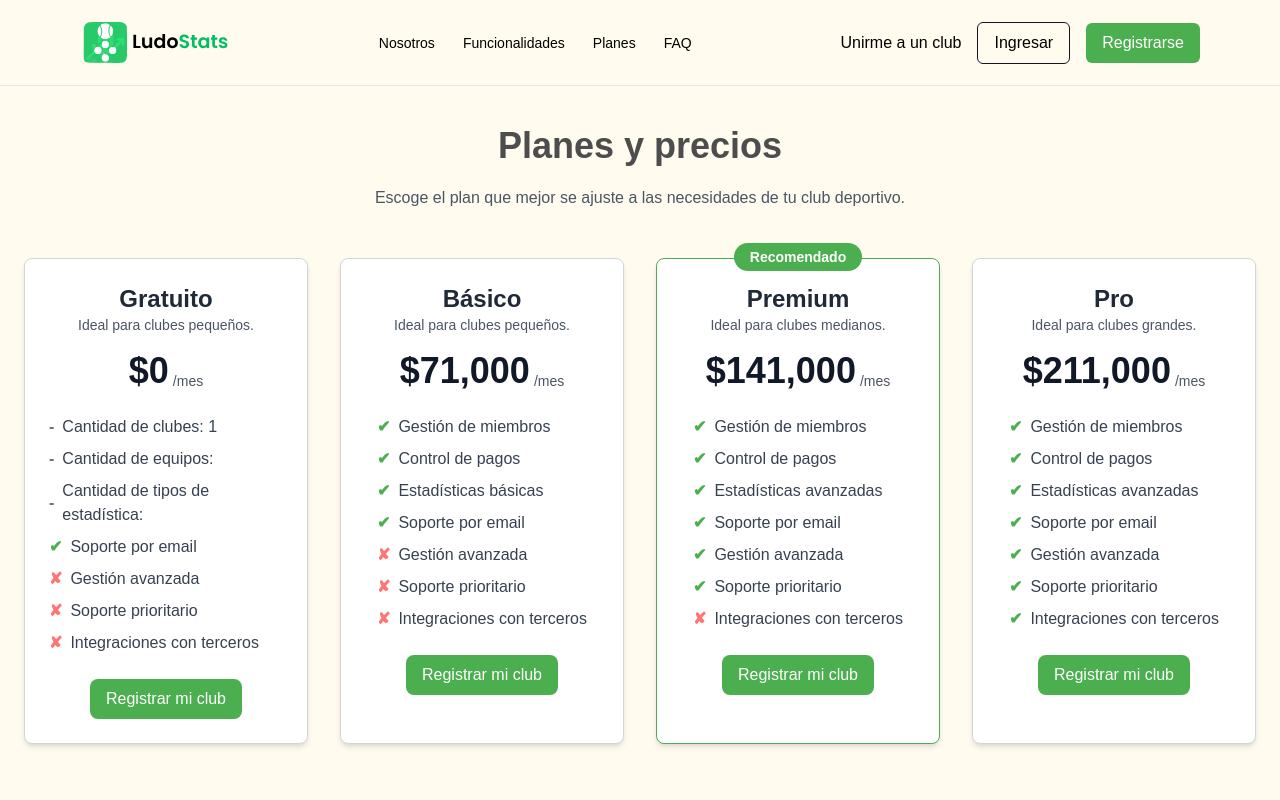
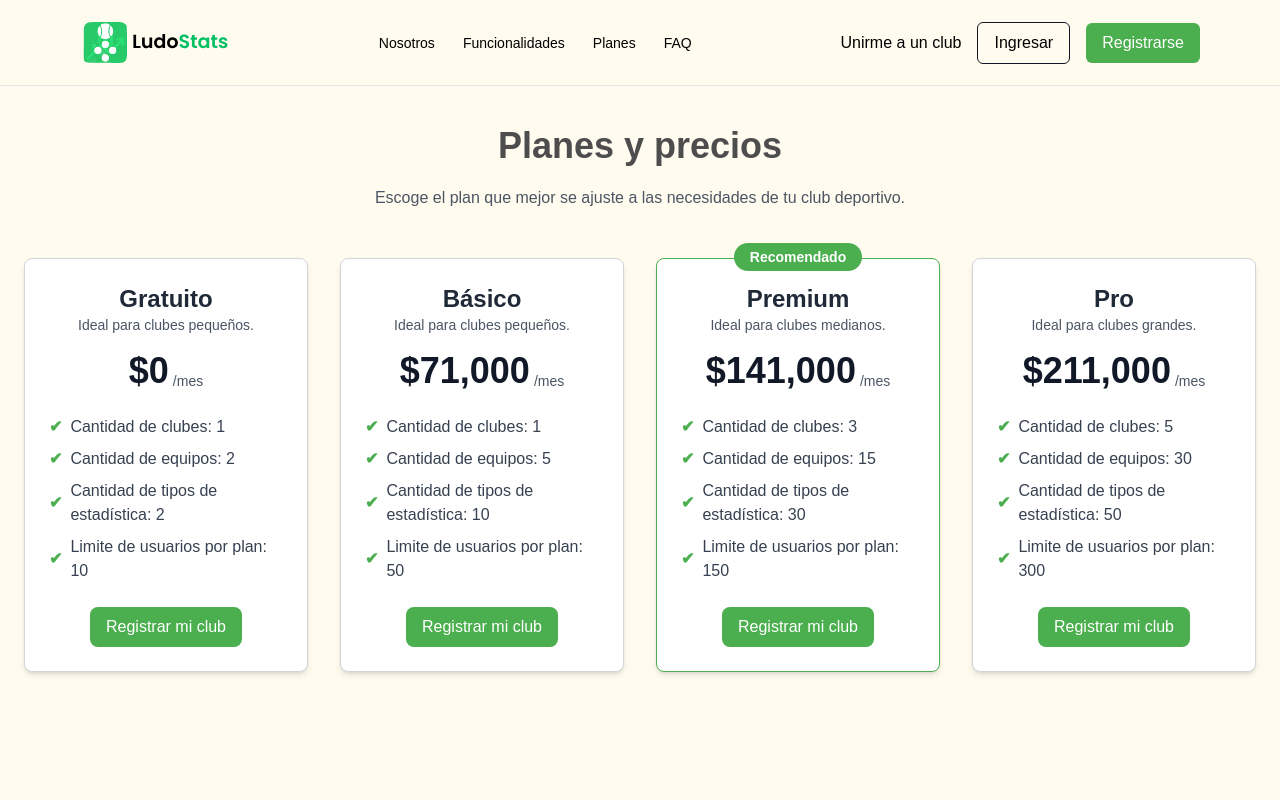
Before and after one commit to isilvao/ludostats, a Next.js app in the folder frontend/: page /plans in a window 1280 px wide. Shown: the top 800 px of the page. Built offline with nearby package versions, Linux system fonts and the light colour scheme.

Commit message:
Cambios finales

```diff
--- a/frontend/api/user.js
+++ b/frontend/api/user.js
@@ -173,8 +173,6 @@ export class User {
         otp: storedOtp,
         email,
       };
-
-      console.log(3);
 
       const url = `${this.baseApi}/send-email/user`;
 
--- a/frontend/app/(application)/(actions)/home/page.tsx
+++ b/frontend/app/(application)/(actions)/home/page.tsx
@@ -16,7 +16,6 @@ import { Toaster } from '@/components/ui/sonner';
 // Interfaces para cada tipo (puedes modificarlas según tu API)
 interface Equipo {
   id: string;
-  //Equipo: {
   nombre: string;
   logo?: string;
   rol: string;
@@ -24,7 +23,6 @@ interface Equipo {
     nombre: string;
     deporte: string;
   };
-  //};
 }
 
 interface Club {
@@ -72,18 +70,14 @@ const Page: React.FC = () => {
 
         const paymentSuccessful = await stripeAPI.isPaymentSuccessful();
 
-        console.log('Payment successful:', paymentSuccessful);
-
-        if (paymentSuccessful) {
+        if (paymentSuccessful === true) {
           toast.success('Pago realizado con éxito', {
             style: {
               background: '#4CAF50', // Fondo verde
               color: '#FFFFFF', // Texto blanco
             },
           });
-        }
-
-        if (!paymentSuccessful) {
+        } else if (paymentSuccessful === false) {
           toast.error('Pago fallido', {
             style: {
               background: '#F44336', // Fondo rojo
@@ -295,8 +289,7 @@ const Page: React.FC = () => {
             <div className="flex space-x-4">
               <button
                 onClick={() => setActiveTab('equipos')}
-                className={`px-4 py-2 font-medium rounded-lg transition ${
-                  activeTab === 'equipos'
+                className={`px-4 py-2 font-medium rounded-lg transition ${activeTab === 'equipos'
                   ? 'bg-brand text-white'
                   : 'bg-gray-200 text-gray-700'
                   }`}
@@ -305,8 +298,7 @@ const Page: React.FC = () => {
               </button>
               <button
                 onClick={() => setActiveTab('clubes')}
-                className={`px-4 py-2 font-medium rounded-lg transition ${
-                  activeTab === 'clubes'
+                className={`px-4 py-2 font-medium rounded-lg transition ${activeTab === 'clubes'
                   ? 'bg-brand text-white'
                   : 'bg-gray-200 text-gray-700'
                   }`}
@@ -315,8 +307,7 @@ const Page: React.FC = () => {
               </button>
               <button
                 onClick={() => setActiveTab('hijos')}
-                className={`px-4 py-2 font-medium rounded-lg transition ${
-                  activeTab === 'hijos'
+                className={`px-4 py-2 font-medium rounded-lg transition ${activeTab === 'hijos'
                   ? 'bg-brand text-white'
                   : 'bg-gray-200 text-gray-700'
                   }`}
--- a/frontend/app/(application)/(actions)/myplan/page.tsx
+++ b/frontend/app/(application)/(actions)/myplan/page.tsx
@@ -15,6 +15,7 @@ interface PlanProps {
     recommended?: boolean;
     clubType: string;
     id?: string | null;
+    isActive?: boolean;
 }
 
 const PlanCard: React.FC<PlanProps> = ({
@@ -25,6 +26,7 @@ const PlanCard: React.FC<PlanProps> = ({
     recommended,
     clubType,
     id,
+    isActive,
 }) => (
     <div
         className={`relative bg-white shadow-md rounded-lg border ${recommended ? 'border-brand' : 'border-gray-300'
@@ -53,12 +55,23 @@ const PlanCard: React.FC<PlanProps> = ({
                 </li>
             ))}
         </ul>
-        {id ? (
-            <CheckoutButton priceId={id} />
+        {isActive ? (
+            <div className="flex justify-center items-center py-10">
+                <button
+                    className="bg-[#378535] text-white px-4 py-2 rounded-lg hover:bg-[#378535]/90 transition-colors">
+                    Plan activo
+                </button>
+            </div>
         ) : (
-            <p className="text-red-500 text-sm">
-                Error: No se encontró ID para este plan
-            </p>
+            id && name !== 'Gratuito' ? (
+                <CheckoutButton priceId={id} />
+            ) : (
+                name !== 'Gratuito' && (
+                    <p className="text-red-500 text-sm">
+                        Error: No se encontró ID para este plan
+                    </p>
+                )
+            )
         )}
     </div>
 );
@@ -93,31 +106,37 @@ async function getPricingData() {
 
         const plans = [
             {
+                name: 'Gratuito',
+                price: 0,
+                features: [
+                    { name: 'Cantidad de clubes: 1', included: true },
+                    { name: 'Cantidad de equipos: 2', included: true },
+                    { name: 'Cantidad de tipos de estadística: 2', included: true },
+                    { name: 'Limite de usuarios por plan: 10', included: true },
+                ],
+                buttonText: 'Registrar mi club',
+                clubType: 'clubes pequeños',
+            },
+            {
                 name: 'Básico',
-                price: 70000,
+                price: 71000,
                 features: [
-                    { name: 'Gestión de miembros', included: true },
-                    { name: 'Control de pagos', included: true },
-                    { name: 'Estadísticas básicas', included: true },
-                    { name: 'Soporte por email', included: true },
-                    { name: 'Gestión avanzada', included: false },
-                    { name: 'Soporte prioritario', included: false },
-                    { name: 'Integraciones con terceros', included: false },
+                    { name: 'Cantidad de clubes: 1', included: true },
+                    { name: 'Cantidad de equipos: 5', included: true },
+                    { name: 'Cantidad de tipos de estadística: 10', included: true },
+                    { name: 'Limite de usuarios por plan: 50', included: true },
                 ],
                 buttonText: 'Registrar mi club',
                 clubType: 'clubes pequeños',
             },
             {
                 name: 'Premium',
-                price: 140000,
+                price: 141000,
                 features: [
-                    { name: 'Gestión de miembros', included: true },
-                    { name: 'Control de pagos', included: true },
-                    { name: 'Estadísticas avanzadas', included: true },
-                    { name: 'Soporte por email', included: true },
-                    { name: 'Gestión avanzada', included: true },
-                    { name: 'Soporte prioritario', included: true },
-                    { name: 'Integraciones con terceros', included: false },
+                    { name: 'Cantidad de clubes: 3', included: true },
+                    { name: 'Cantidad de equipos: 15', included: true },
+                    { name: 'Cantidad de tipos de estadística: 30', included: true },
+                    { name: 'Limite de usuarios por plan: 150', included: true },
                 ],
                 buttonText: 'Registrar mi club',
                 recommended: true,
@@ -125,15 +144,12 @@ async function getPricingData() {
             },
             {
                 name: 'Pro',
-                price: 21000,
+                price: 211000,
                 features: [
-                    { name: 'Gestión de miembros', included: true },
-                    { name: 'Control de pagos', included: true },
-                    { name: 'Estadísticas avanzadas', included: true },
-                    { name: 'Soporte por email', included: true },
-                    { name: 'Gestión avanzada', included: true },
-                    { name: 'Soporte prioritario', included: true },
-                    { name: 'Integraciones con terceros', included: true },
+                    { name: 'Cantidad de clubes: 5', included: true },
+                    { name: 'Cantidad de equipos: 30', included: true },
+                    { name: 'Cantidad de tipos de estadística: 50', included: true },
+                    { name: 'Limite de usuarios por plan: 300', included: true },
                 ],
                 buttonText: 'Registrar mi club',
                 clubType: 'clubes grandes',
@@ -172,19 +188,16 @@ const PricingPage: React.FC = () => {
     useEffect(() => {
         const fetchData = async () => {
             const data = await getPricingData();
-            setPlans(data.map(plan => ({ ...plan, price: plan.price.toString() })) as PlanProps[]);
+            setPlans(data.map(plan => ({
+                ...plan,
+                price: plan.price.toString(),
+                isActive: user?.tipo_suscripcion === plan.name?.toLowerCase()
+            })) as PlanProps[]);
 
-            // Obtener informacion sobre el usuario y los planes activos
-            if (user) {
-                const stripeapi = new StripeAPI();
-                const activeSubscriptions = await stripeapi.userHasPayment(user.id);
-
-                console.log('Planes activos:', activeSubscriptions);
-            }
             setIsLoading(false);
         };
         fetchData();
-    }, []);
+    }, [user]);
 
     if (isLoading) {
         return <LoadingScreen />;
--- a/frontend/app/(application)/[dashboard]/teams/page.tsx
+++ b/frontend/app/(application)/[dashboard]/teams/page.tsx
@@ -65,7 +65,6 @@ const TeamsPage: React.FC = () => {
         const clubAPI = new EquipoAPI();
         const equiposData = await clubAPI.obtenerEquiposClub(clubData.id);
         setEquipos(equiposData);
-        console.log('Equipos del club:', equiposData);
       } catch (error) {
         console.error('Error al obtener los equipos del club:', error);
         toast.error('Error al obtener los equipos del club');
--- a/frontend/app/(root)/plans/page.tsx
+++ b/frontend/app/(root)/plans/page.tsx
@@ -64,13 +64,10 @@ const Pricing: React.FC = () => {
             name: 'Gratuito',
             price: '$0',
             features: [
-                { name: 'Cantidad de clubes: 1' },
-                { name: 'Cantidad de equipos: ' },
-                { name: 'Cantidad de tipos de estadística: ' },
-                { name: 'Soporte por email', included: true },
-                { name: 'Gestión avanzada', included: false },
-                { name: 'Soporte prioritario', included: false },
-                { name: 'Integraciones con terceros', included: false },
+                { name: 'Cantidad de clubes: 1', included: true },
+                { name: 'Cantidad de equipos: 2', included: true },
+                { name: 'Cantidad de tipos de estadística: 2', included: true },
+                { name: 'Limite de usuarios por plan: 10', included: true },
             ],
             buttonText: 'Registrar mi club',
             clubType: 'clubes pequeños',
@@ -79,13 +76,10 @@ const Pricing: React.FC = () => {
             name: 'Básico',
             price: '$71,000',
             features: [
-                { name: 'Gestión de miembros', included: true },
-                { name: 'Control de pagos', included: true },
-                { name: 'Estadísticas básicas', included: true },
-                { name: 'Soporte por email', included: true },
-                { name: 'Gestión avanzada', included: false },
-                { name: 'Soporte prioritario', included: false },
-                { name: 'Integraciones con terceros', included: false },
+                { name: 'Cantidad de clubes: 1', included: true },
+                { name: 'Cantidad de equipos: 5', included: true },
+                { name: 'Cantidad de tipos de estadística: 10', included: true },
+                { name: 'Limite de usuarios por plan: 50', included: true },
             ],
             buttonText: 'Registrar mi club',
             clubType: 'clubes pequeños',
@@ -94,13 +88,10 @@ const Pricing: React.FC = () => {
             name: 'Premium',
             price: '$141,000',
             features: [
-                { name: 'Gestión de miembros', included: true },
-                { name: 'Control de pagos', included: true },
-                { name: 'Estadísticas avanzadas', included: true },
-                { name: 'Soporte por email', included: true },
-                { name: 'Gestión avanzada', included: true },
-                { name: 'Soporte prioritario', included: true },
-                { name: 'Integraciones con terceros', included: false },
+                { name: 'Cantidad de clubes: 3', included: true },
+                { name: 'Cantidad de equipos: 15', included: true },
+                { name: 'Cantidad de tipos de estadística: 30', included: true },
+                { name: 'Limite de usuarios por plan: 150', included: true },
             ],
             buttonText: 'Registrar mi club',
             recommended: true,
@@ -110,13 +101,10 @@ const Pricing: React.FC = () => {
             name: 'Pro',
             price: '$211,000',
             features: [
-                { name: 'Gestión de miembros', included: true },
-                { name: 'Control de pagos', included: true },
-                { name: 'Estadísticas avanzadas', included: true },
-                { name: 'Soporte por email', included: true },
-                { name: 'Gestión avanzada', included: true },
-                { name: 'Soporte prioritario', included: true },
-                { name: 'Integraciones con terceros', included: true },
+                { name: 'Cantidad de clubes: 5', included: true },
+                { name: 'Cantidad de equipos: 30', included: true },
+                { name: 'Cantidad de tipos de estadística: 50', included: true },
+                { name: 'Limite de usuarios por plan: 300', included: true },
             ],
             buttonText: 'Registrar mi club',
             clubType: 'clubes grandes',
--- a/frontend/components/CheckoutButton.tsx
+++ b/frontend/components/CheckoutButton.tsx
@@ -14,8 +14,6 @@ const CheckoutButton = ({ priceId }: CheckoutButtonProps) => {
 
     const data = await stripeapi.createCheckoutSession(priceId);
 
-    console.log("EL ID DEL CHECKOUT ES: ", data.id);
-
     window.location.href = data.url;
   };
 
@@ -29,7 +27,7 @@ const CheckoutButton = ({ priceId }: CheckoutButtonProps) => {
         className="bg-brand text-white px-4 py-2 rounded-lg hover:bg-brand/90 transition-colors"
         onClick={handleCheckout} // ✅ Llamar la función de prueba al hacer clic
       >
-        Renovar suscripción
+        Adquirir suscripción
       </button>
     </div>
   );
--- a/frontend/components/Notifications.tsx
+++ b/frontend/components/Notifications.tsx
@@ -37,7 +37,6 @@ const Notifications = () => {
           'da69d930-ac88-49e9-a3c0-aabf1f1b3f4a'
         );
         const unreadNotifications = data.noLeidas;
-        console.log('unreadNotifications:', unreadNotifications);
         setNotifications(unreadNotifications);
         setUnreadCount(unreadNotifications.length);
       } catch (error) {
--- a/frontend/components/OTPModal.tsx
+++ b/frontend/components/OTPModal.tsx
@@ -68,7 +68,6 @@ const OtpModal = ({
     try {
       const userController = new User();
       const user = await userController.getUserByEmail(email);
-      console.log('llego a antes de llamar al controlador')
       await userController.sendEmail(email, user.nombre);
     } catch (error) {
       setErrorMessage('No se pudo enviar el OTP. Inténtalo de nuevo.');
--- a/frontend/components/ResetPasswordForm.tsx
+++ b/frontend/components/ResetPasswordForm.tsx
@@ -42,13 +42,11 @@ const ResetPasswordForm = () => {
 
     try {
       const userController = new User();
-      console.log(1)
       const user = await userController.getUserByEmail(values.email);
       if (!user) {
         setErrorMessage('El correo no existe en la plataforma.');
         return;
       }
-      console.log(2)
       setAccountId(user.id);
       await userController.sendEmail(values.email, user.nombre);
       setOtpSent(true);
```
Also changed, not shown: 2 other files (tests, documents, lock files or other folders). Lines whose indentation alone changed are shown as unchanged.
